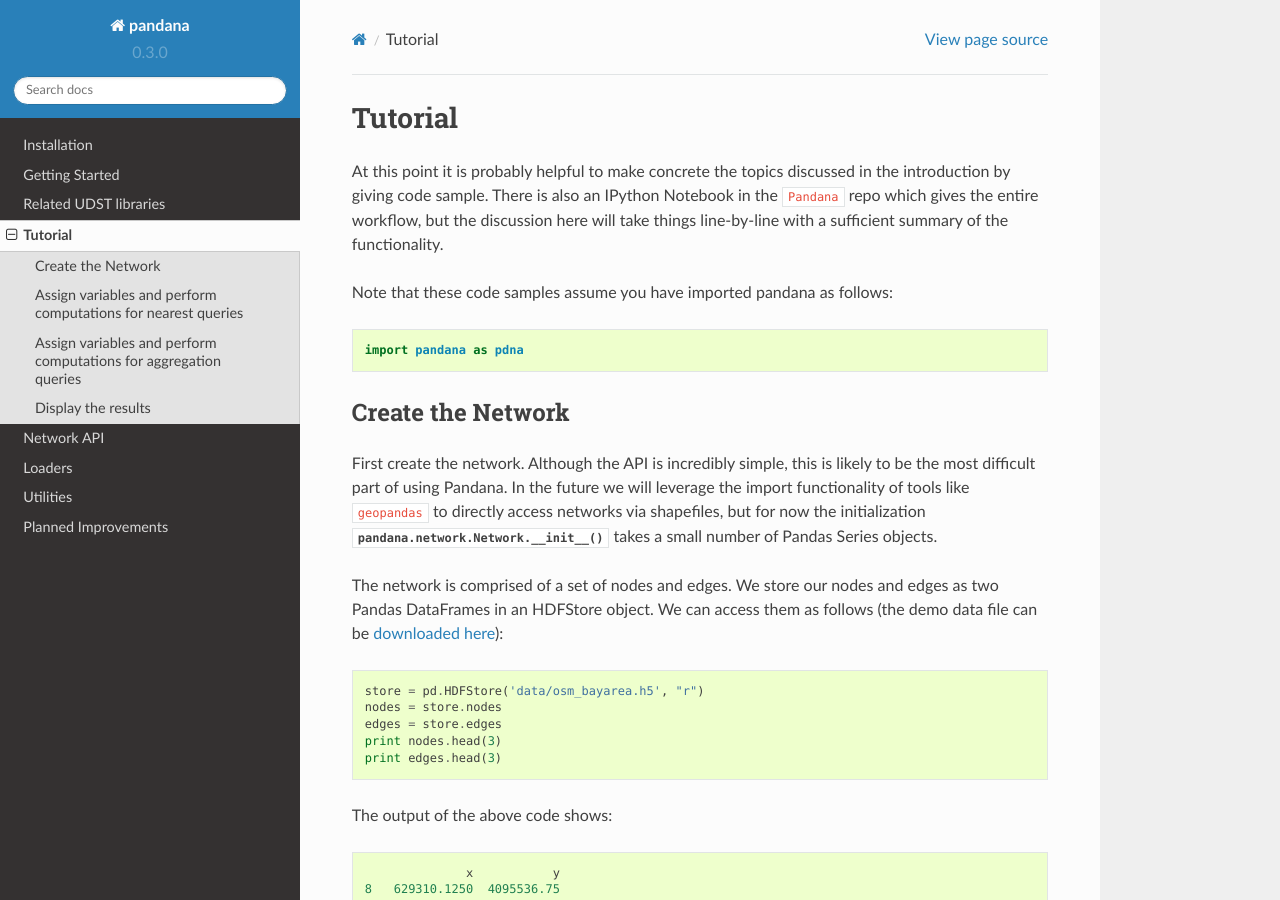
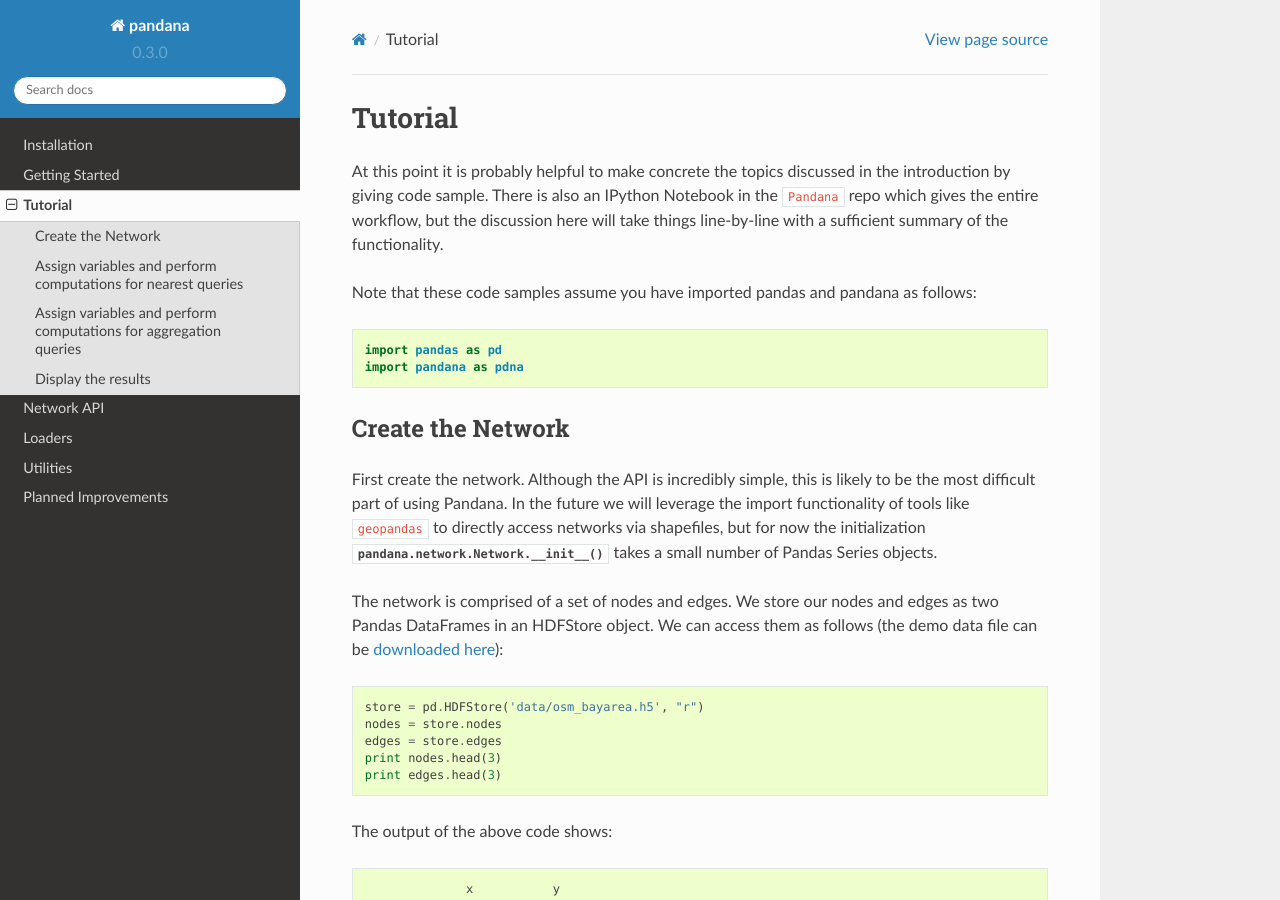
Before and after one commit to UDST/pandana, a Sphinx documentation site: the page built from docs/tutorial.rst, in a window 1280 px wide and 900 px high. Built offline with Sphinx 7.4.7 and the Read the Docs theme 2.0.0, drawn with Linux system fonts in a browser that asks for light colours; some of the changed text lies outside the part shown.

Commit message:
Hotfixes to documentation

```diff
--- a/docs/conf.py
+++ b/docs/conf.py
@@ -50,7 +50,7 @@
 
 # General information about the project.
 project = 'pandana'
-copyright = '2015, UrbanSim Inc.'
+copyright = '2017, UrbanSim Inc.'
 
 # The version info for the project you're documenting, acts as replacement for
 # |version| and |release|, also used in various other places throughout the
--- a/docs/installation.rst
+++ b/docs/installation.rst
@@ -15,6 +15,7 @@
 * `numpy`_ >= 1.8.0
 * `pandas`_ >= 0.13.1
 * `tables`_ >= 3.1.0
+* `osmnet`_ >= 0.1.0
 
 Install the latest release
 --------------------------
@@ -112,3 +113,4 @@
 .. _numpy: http://www.numpy.org/
 .. _pandas: http://pandas.pydata.org/
 .. _tables: http://www.pytables.org/
+.. _osmnet: http://github.com/udst/osmnet
--- a/docs/introduction.rst
+++ b/docs/introduction.rst
@@ -117,7 +117,7 @@
 Pandana is licensed under the AGPL license.
 
 Related UDST libraries
-----------------------
+~~~~~~~~~~~~~~~~~~~~~~~~
 
 -  `OSMnet`_
 -  `UrbanAccess`_
--- a/docs/tutorial.rst
+++ b/docs/tutorial.rst
@@ -7,8 +7,9 @@
 but the discussion here will take things line-by-line with a sufficient
 summary of the functionality.
 
-Note that these code samples assume you have imported pandana as follows::
+Note that these code samples assume you have imported pandas and pandana as follows::
 
+    import pandas as pd
     import pandana as pdna
 
 Create the Network
```
